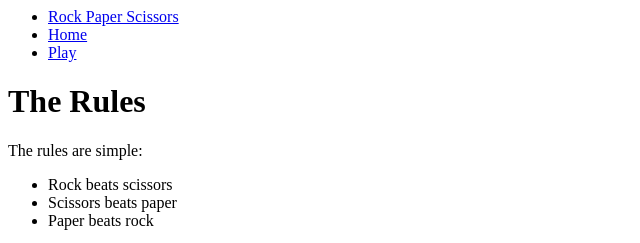
After one commit to heathercking/RockPaperScissors, a Flask app: page /rules in a window 1280 px wide. The commit adds this page. Shown: the top 243 px of the page, without its empty margins (0-640 px from the left). Run offline with Flask 2, Linux system fonts and the light colour scheme.

Commit message:
rules page added
new route for rules page with link to it from welcome page

```diff
--- a/controllers/controller.py
+++ b/controllers/controller.py
@@ -15,4 +15,8 @@ def play_game(player1_choice, player2_choice):
     player2 = Player("Player 2")
     player2.assign_choice_to_player(player2_choice)
     result = game1.determine_winner(player1, player2)
-    return render_template('index.html', title='Home', p1 = player1, p2 = player2, result = result)
+    return render_template('play.html', title='Play', p1 = player1, p2 = player2, result = result)
+
+@app.route('/rules')
+def rules():
+    return render_template('rules.html', title='Rules')
--- /dev/null
+++ b/templates/rules.html
@@ -0,0 +1,22 @@
+{% extends "base.html" %}
+
+{% block content %}
+
+<h1>The Rules</h1>
+    <section>
+        <p>The rules are simple:</p>
+        <ul>
+            <li>Rock beats scissors</li>
+            <li>Scissors beats paper</li>
+            <li>Paper beats rock</li>
+        </ul>
+    </section>
+
+    <div>
+        <img src="https://upload.wikimedia.org/wikipedia/commons/thumb/6/67/Rock-paper-scissors.svg/1200px-Rock-paper-scissors.svg.png" alt="picture" width="500" height="500">
+    </div>
+
+<a href="/play">PLAY NOW</a>
+
+
+{% endblock %}
```
Also changed, not shown: templates/index.html (+6 -6 lines), templates/play.html (added, +14 -0 lines), img/1200px-Rock-paper-scissors.png (added), static/main.css (added).
